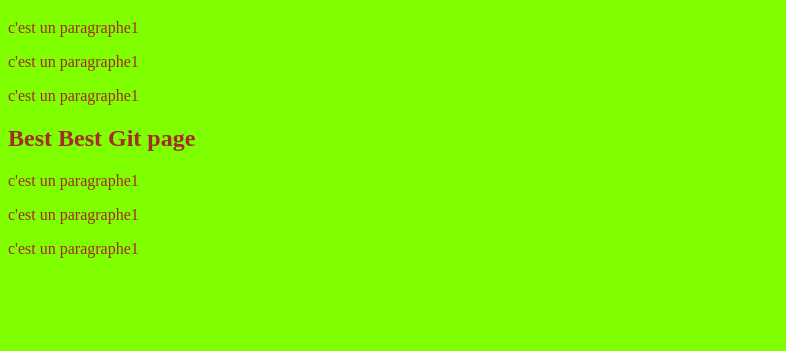
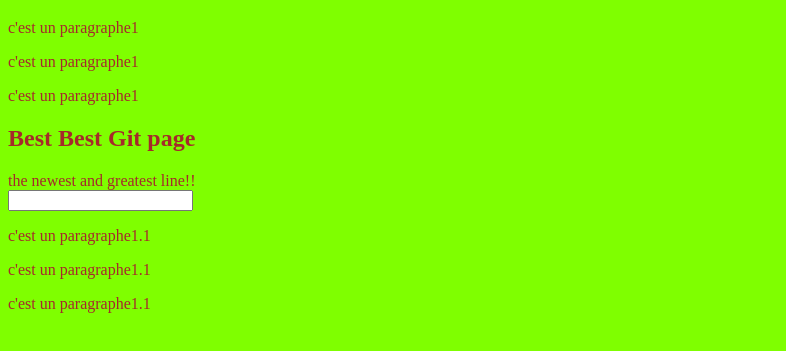
Before and after one commit to khaoulaWAD/firstrepo, a plain HTML site: page index.html in a window 1280 px wide. Shown: the part 61-412 px from the top of the page, without its empty margins (0-786 px from the left). Drawn offline with Linux system fonts and the light colour scheme.

Commit message:
add form action

```diff
--- a/index.html
+++ b/index.html
@@ -13,8 +13,13 @@
     <p>c'est un paragraphe1</p>
     <p>c'est un paragraphe1</p>
     <h2>Best  Best Git page</h2>
-    <p>c'est un paragraphe1</p>
-    <p>c'est un paragraphe1</p>
-    <p>c'est un paragraphe1</p>
+
+    the newest and greatest line!!
+<form action="form.php" methode=""post>
+    <input type="email" name="email" id="email">
+</form>
+    <p>c'est un paragraphe1.1</p>
+    <p>c'est un paragraphe1.1</p>
+    <p>c'est un paragraphe1.1</p>
 </body>
 </html>
```
